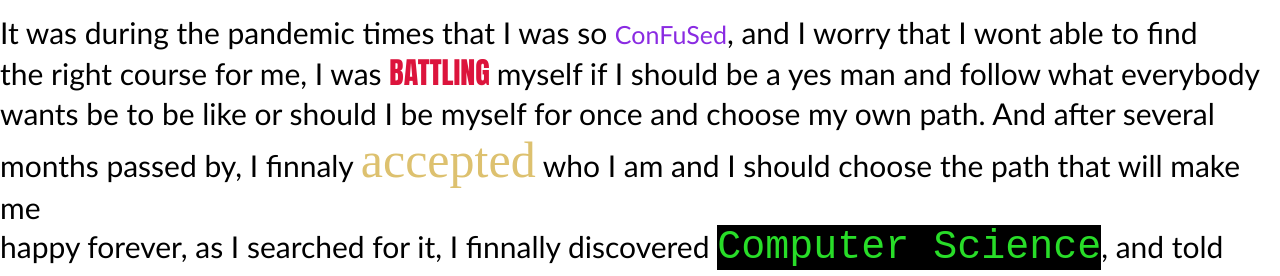
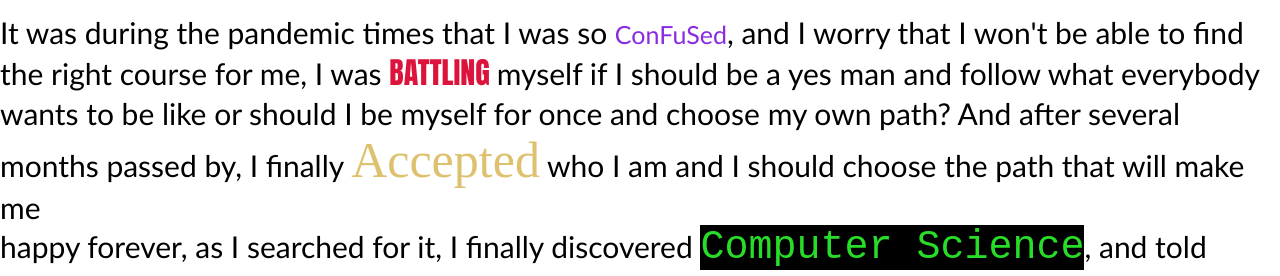
Before and after one commit to rambuTAN03/rambuTAN03.io, a plain HTML site: page AboutMe.html in a window 1280 px wide. Shown: the part 656-932 px from the top of the page. Drawn offline with Linux system fonts and the light colour scheme.

Commit message:
Update AboutMe.html

```diff
--- a/AboutMe.html
+++ b/AboutMe.html
@@ -11,22 +11,22 @@
             <div class="grid2">
                 <p><span class="start">H</span>i reader, My name is Hilbert O. Tan, I am a BSCS-2A from <span class="UIC">the University of the Immaculate Conception.</span>
             <br>
-            I am a curious person that is open to new possibilities and experience. Most of my hobbies are
+            I am a curious person who is open to new possibilities and experiences. Most of my hobbies are
             <br>
             <span class="Movie">Movies</span>, <span class="V"><span class="VV">V</span>ideo Games</span>, <span class="P">Pets</span>, <span class="S">Sweets</span>, and many more.
             <br>
             <br>
-            It was during the pandemic times that I was so <span class="CON">ConFuSed</span>, and I worry that I wont able to find
+            It was during the pandemic times that I was so <span class="CON">ConFuSed</span>, and I worry that I won't be able to find
             <br>
             the right course for me, I was <span class="BAT">BATTLING </span>myself if I should be a yes man and follow what everybody
             <br>
-            wants be to be like or should I be myself for once and choose my own path. And after several
+            wants to be like or should I be myself for once and choose my own path? And after several
             <br>
-            months passed by, I finnaly <span class="ACC">accepted</span> who I am and I should choose the path that will make me
+            months passed by, I finally <span class="ACC">Accepted</span> who I am and I should choose the path that will make me
             <br>
-            happy forever, as I searched for it, I finnally discovered <span class="CS">Computer Science</span>, and told
+            happy forever, as I searched for it, I finally discovered <span class="CS">Computer Science</span>, and told
             <br>
-            Myself that this could be it, now I am happily taking Computer Science and hope that
+            I thought that this could be it, now I am happily taking Computer Science and hope that
             <br>
             <span class="END">I would graduate from this degree.</span>
 
```
